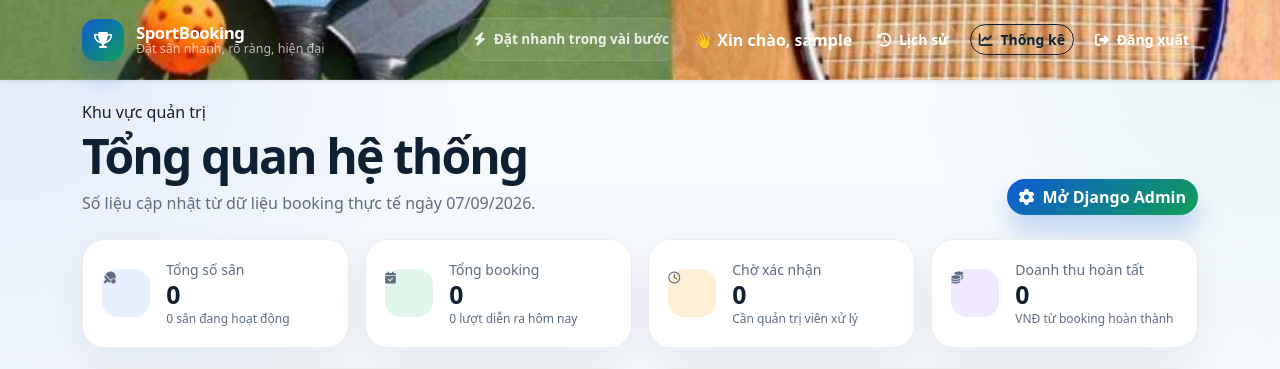
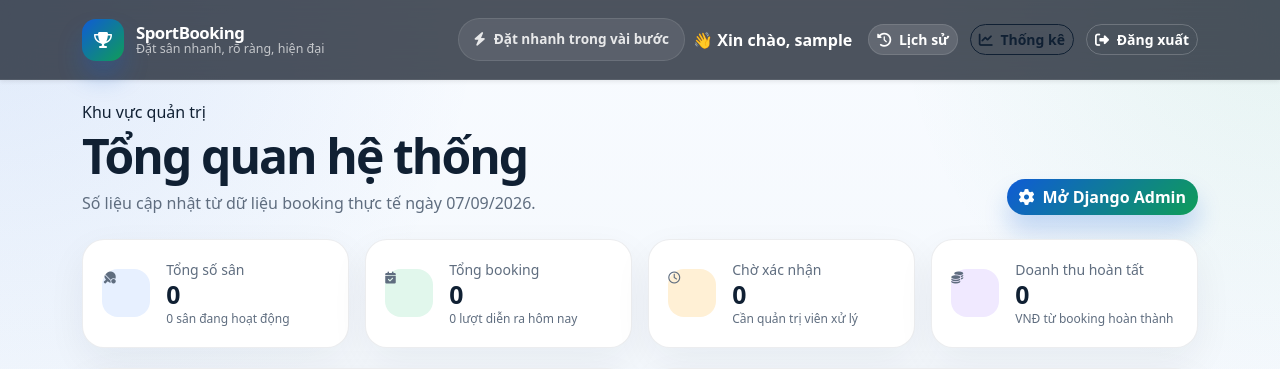
Before and after one commit to haianhdoan5/sport_booking_system, a Django app: page /dashboard/ in a window 1280 px wide. Shown: the top 369 px of the page. Run offline with Django 5.2, Linux system fonts and the light colour scheme; the visitor is signed in with stand-in values (Sample User, id 1); data comes from the database, SQL or seed files in the repository; data that the repository does not hold is empty.

```diff
--- a/bookings/templates/bookings/base.html
+++ b/bookings/templates/bookings/base.html
@@ -13,7 +13,14 @@
 
     <link rel="stylesheet" href="https://cdnjs.cloudflare.com/ajax/libs/font-awesome/6.4.0/css/all.min.css" />
 
-    <link rel="stylesheet" href="{% static 'bookings/css/style.css' %}" />
+    <link rel="stylesheet" href="{% static 'bookings/css/style.css' %}?v=3" />
+
+    <style>
+      .sb-navbar {
+        background: rgba(11, 18, 32, 0.72) !important;
+        backdrop-filter: blur(18px);
+      }
+    </style>
 
     {% block extra_css %}{% endblock %}
   </head>
```
